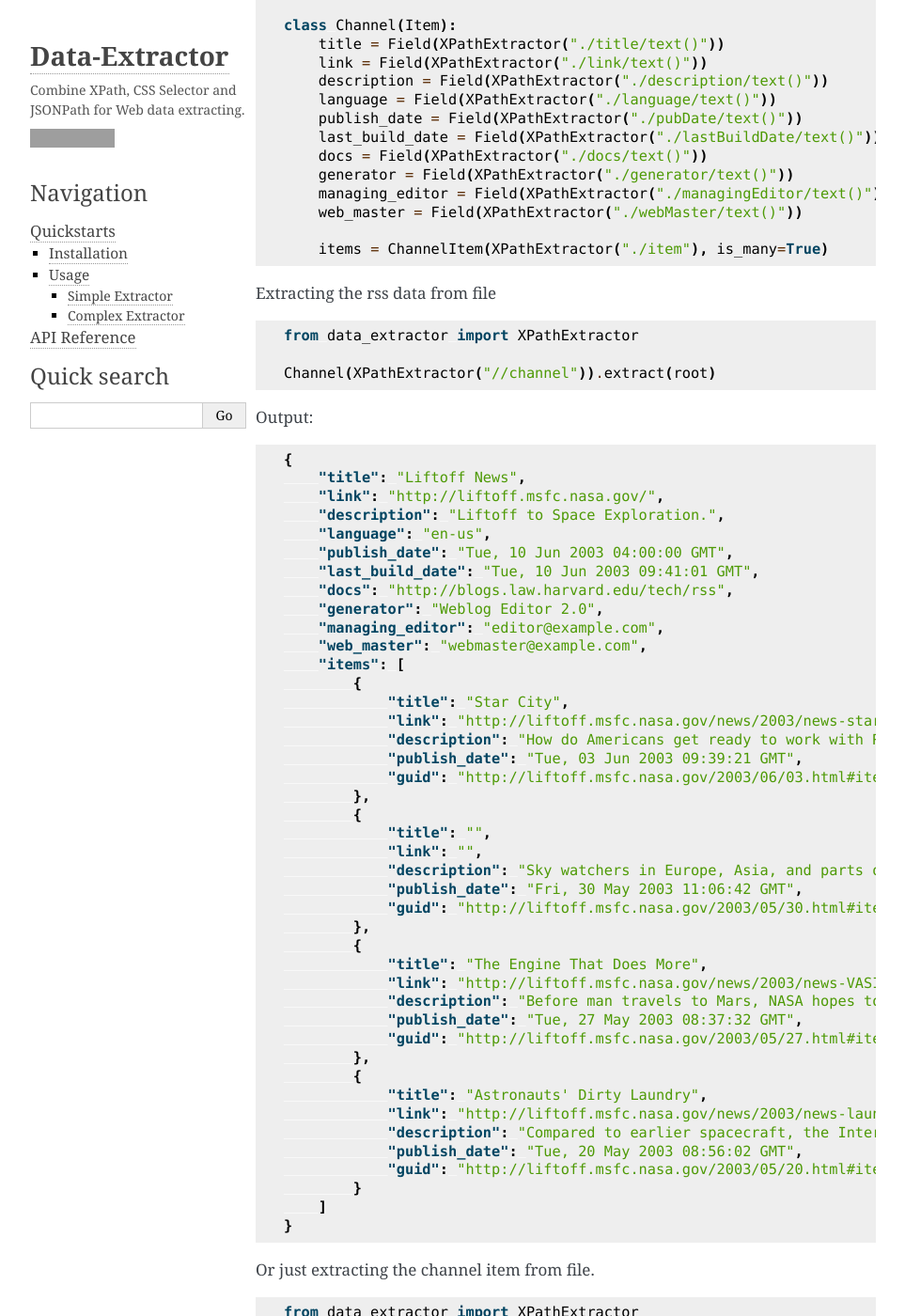
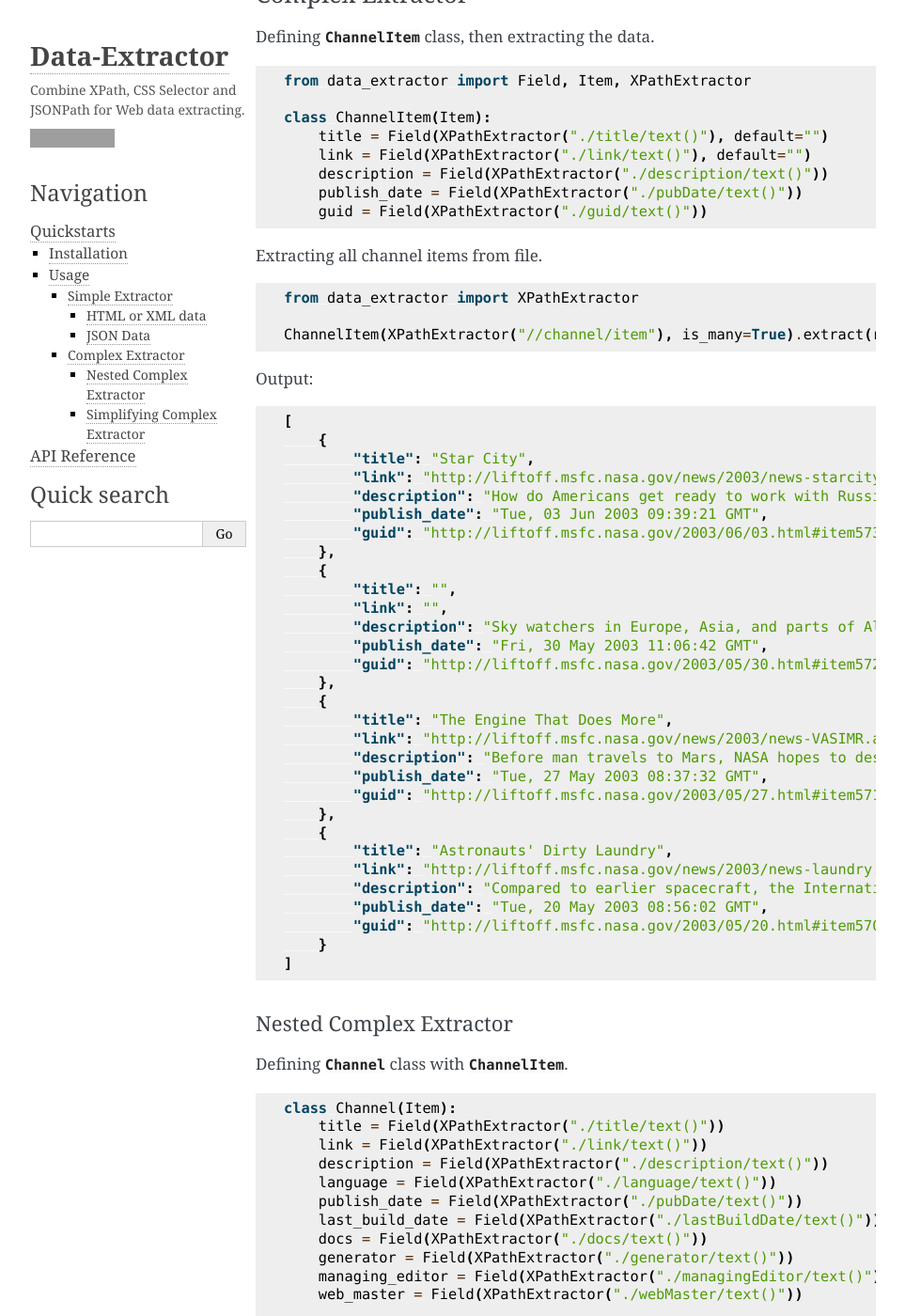
Before and after one commit to linw1995/data_extractor, a Sphinx documentation site: the page built from docs/source/quickstarts.rst, in a window 1280 px wide and 1400 px high, scrolled down 2054 px. Shown: the whole window at 94% size, without its empty margins (148-1111 px from the left). Built offline with Sphinx 7.4.7, drawn with Linux system fonts in a browser that asks for light colours; some of the changed text lies outside the part shown; grey boxes are pictures that could not be loaded.

Commit message:
Update docs

```diff
--- a/docs/source/index.rst
+++ b/docs/source/index.rst
@@ -2,7 +2,7 @@
 ==========================================
 
 .. toctree::
-    :maxdepth: 3
+    :maxdepth: 4
 
     quickstarts
     api_reference
--- a/docs/source/quickstarts.rst
+++ b/docs/source/quickstarts.rst
@@ -4,9 +4,17 @@
 Installation
 ------------
 
+install the stable version
+
 .. code-block:: shell
 
     pip install data-extractor
+
+or install the latest version
+
+.. code-block:: shell
+
+    pip install git+https://github.com/linw1995/data_extractor.git@master
 
 Usage
 -----
@@ -16,6 +24,13 @@
 
 HTML or XML data
 ################
+
+Powered by lxml_ to support XPath_, by cssselect_ to support `CSS Selectors`_.
+
+.. _lxml: https://lxml.de
+.. _XPath: https://www.w3.org/TR/xpath-10/
+.. _cssselect: https://cssselect.readthedocs.io/en/latest/
+.. _`CSS Selectors`: https://www.w3.org/TR/selectors-3/
 
 Download RSS Sample file
 
@@ -82,6 +97,13 @@
 JSON Data
 #########
 
+Powered by python-jsonpath-rw_ and python-jsonpath-rw-ext_
+to support JSONPath_.
+
+.. _python-jsonpath-rw: https://github.com/kennknowles/python-jsonpath-rw
+.. _python-jsonpath-rw-ext: https://python-jsonpath-rw-ext.readthedocs.org/en/latest/
+.. _JSONPath: https://goessner.net/articles/JsonPath/
+
 Example data
 
 .. code-block:: json
@@ -118,6 +139,56 @@
         description = Field(XPathExtractor("./description/text()"))
         publish_date = Field(XPathExtractor("./pubDate/text()"))
         guid = Field(XPathExtractor("./guid/text()"))
+
+Extracting all channel items from file.
+
+.. code-block:: python3
+
+    from data_extractor import XPathExtractor
+
+    ChannelItem(XPathExtractor("//channel/item"), is_many=True).extract(root)
+
+Output:
+
+.. code-block:: json
+
+    [
+        {
+            "title": "Star City",
+            "link": "http://liftoff.msfc.nasa.gov/news/2003/news-starcity.asp",
+            "description": "How do Americans get ready to work with Russians aboard the International Space Station? They take a crash course in culture, language and protocol at Russia's <a href=\"http://howe.iki.rssi.ru/GCTC/gctc_e.htm\">Star City</a>.",
+            "publish_date": "Tue, 03 Jun 2003 09:39:21 GMT",
+            "guid": "http://liftoff.msfc.nasa.gov/2003/06/03.html#item573"
+        },
+        {
+            "title": "",
+            "link": "",
+            "description": "Sky watchers in Europe, Asia, and parts of Alaska and Canada will experience a <a href=\"http://science.nasa.gov/headlines/y2003/30may_solareclipse.htm\">partial eclipse of the Sun</a> on Saturday, May 31st.",
+            "publish_date": "Fri, 30 May 2003 11:06:42 GMT",
+            "guid": "http://liftoff.msfc.nasa.gov/2003/05/30.html#item572"
+        },
+        {
+            "title": "The Engine That Does More",
+            "link": "http://liftoff.msfc.nasa.gov/news/2003/news-VASIMR.asp",
+            "description": "Before man travels to Mars, NASA hopes to design new engines that will let us fly through the Solar System more quickly.  The proposed VASIMR engine would do that.",
+            "publish_date": "Tue, 27 May 2003 08:37:32 GMT",
+            "guid": "http://liftoff.msfc.nasa.gov/2003/05/27.html#item571"
+        },
+        {
+            "title": "Astronauts' Dirty Laundry",
+            "link": "http://liftoff.msfc.nasa.gov/news/2003/news-laundry.asp",
+            "description": "Compared to earlier spacecraft, the International Space Station has many luxuries, but laundry facilities are not one of them.  Instead, astronauts have other options.",
+            "publish_date": "Tue, 20 May 2003 08:56:02 GMT",
+            "guid": "http://liftoff.msfc.nasa.gov/2003/05/20.html#item570"
+        }
+    ]
+
+Nested Complex Extractor
+########################
+
+Defining :class:`Channel` class with :class:`ChannelItem`.
+
+.. code-block:: python3
 
     class Channel(Item):
         title = Field(XPathExtractor("./title/text()"))
@@ -133,7 +204,7 @@
 
         items = ChannelItem(XPathExtractor("./item"), is_many=True)
 
-Extracting the rss data from file
+Extracting the rss channel data from file.
 
 .. code-block:: python3
 
@@ -189,45 +260,29 @@
     }
 
 
-Or just extracting the channel item from file.
+Simplifying Complex Extractor
+#############################
+
+A complex extractor can be simplified
+into a simple extractor
+by using :meth:`data_extractor.item.Item.simplify`.
+And extracting first channel item from file.
 
 .. code-block:: python3
 
     from data_extractor import XPathExtractor
 
-    ChannelItem(XPathExtractor("//channel/item"), is_many=True).extract(root)
+    simple_extractor = ChannelItem(XPathExtractor("//channel/item"), is_many=True).simplify()
+    simple_extractor.extract_first(root)
 
 Output:
 
 .. code-block:: json
 
-    [
-        {
-            "title": "Star City",
-            "link": "http://liftoff.msfc.nasa.gov/news/2003/news-starcity.asp",
-            "description": "How do Americans get ready to work with Russians aboard the International Space Station? They take a crash course in culture, language and protocol at Russia's <a href=\"http://howe.iki.rssi.ru/GCTC/gctc_e.htm\">Star City</a>.",
-            "publish_date": "Tue, 03 Jun 2003 09:39:21 GMT",
-            "guid": "http://liftoff.msfc.nasa.gov/2003/06/03.html#item573"
-        },
-        {
-            "title": "",
-            "link": "",
-            "description": "Sky watchers in Europe, Asia, and parts of Alaska and Canada will experience a <a href=\"http://science.nasa.gov/headlines/y2003/30may_solareclipse.htm\">partial eclipse of the Sun</a> on Saturday, May 31st.",
-            "publish_date": "Fri, 30 May 2003 11:06:42 GMT",
-            "guid": "http://liftoff.msfc.nasa.gov/2003/05/30.html#item572"
-        },
-        {
-            "title": "The Engine That Does More",
-            "link": "http://liftoff.msfc.nasa.gov/news/2003/news-VASIMR.asp",
-            "description": "Before man travels to Mars, NASA hopes to design new engines that will let us fly through the Solar System more quickly.  The proposed VASIMR engine would do that.",
-            "publish_date": "Tue, 27 May 2003 08:37:32 GMT",
-            "guid": "http://liftoff.msfc.nasa.gov/2003/05/27.html#item571"
-        },
-        {
-            "title": "Astronauts' Dirty Laundry",
-            "link": "http://liftoff.msfc.nasa.gov/news/2003/news-laundry.asp",
-            "description": "Compared to earlier spacecraft, the International Space Station has many luxuries, but laundry facilities are not one of them.  Instead, astronauts have other options.",
-            "publish_date": "Tue, 20 May 2003 08:56:02 GMT",
-            "guid": "http://liftoff.msfc.nasa.gov/2003/05/20.html#item570"
-        }
-    ]
+    {
+        "title": "Star City",
+        "link": "http://liftoff.msfc.nasa.gov/news/2003/news-starcity.asp",
+        "description": "How do Americans get ready to work with Russians aboard the International Space Station? They take a crash course in culture, language and protocol at Russia's <a href=\"http://howe.iki.rssi.ru/GCTC/gctc_e.htm\">Star City</a>.",
+        "publish_date": "Tue, 03 Jun 2003 09:39:21 GMT",
+        "guid": "http://liftoff.msfc.nasa.gov/2003/06/03.html#item573"
+    }
```
Also changed, not shown: other parts of docs/source/quickstarts.rst (+1 -2 lines).
